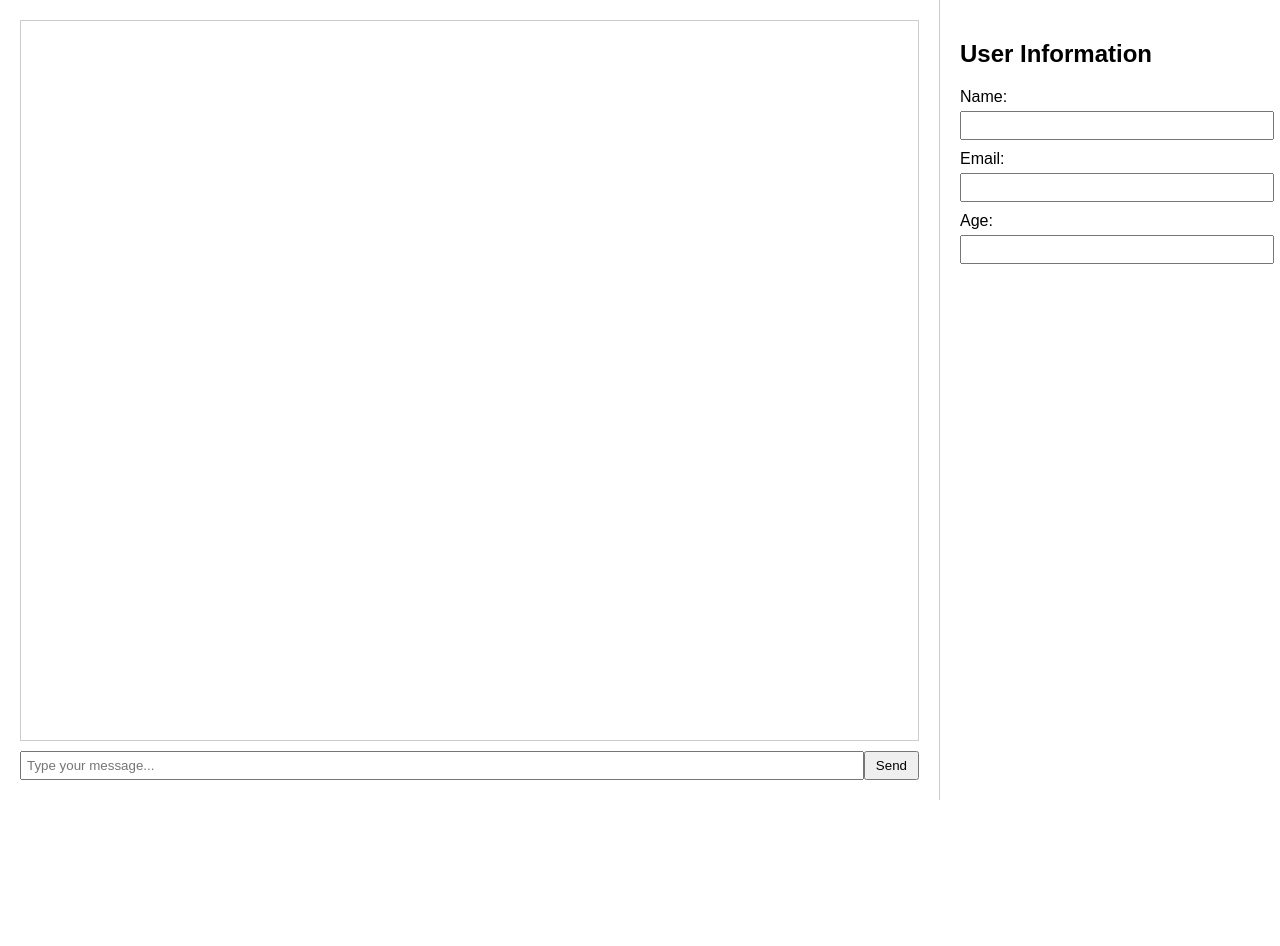
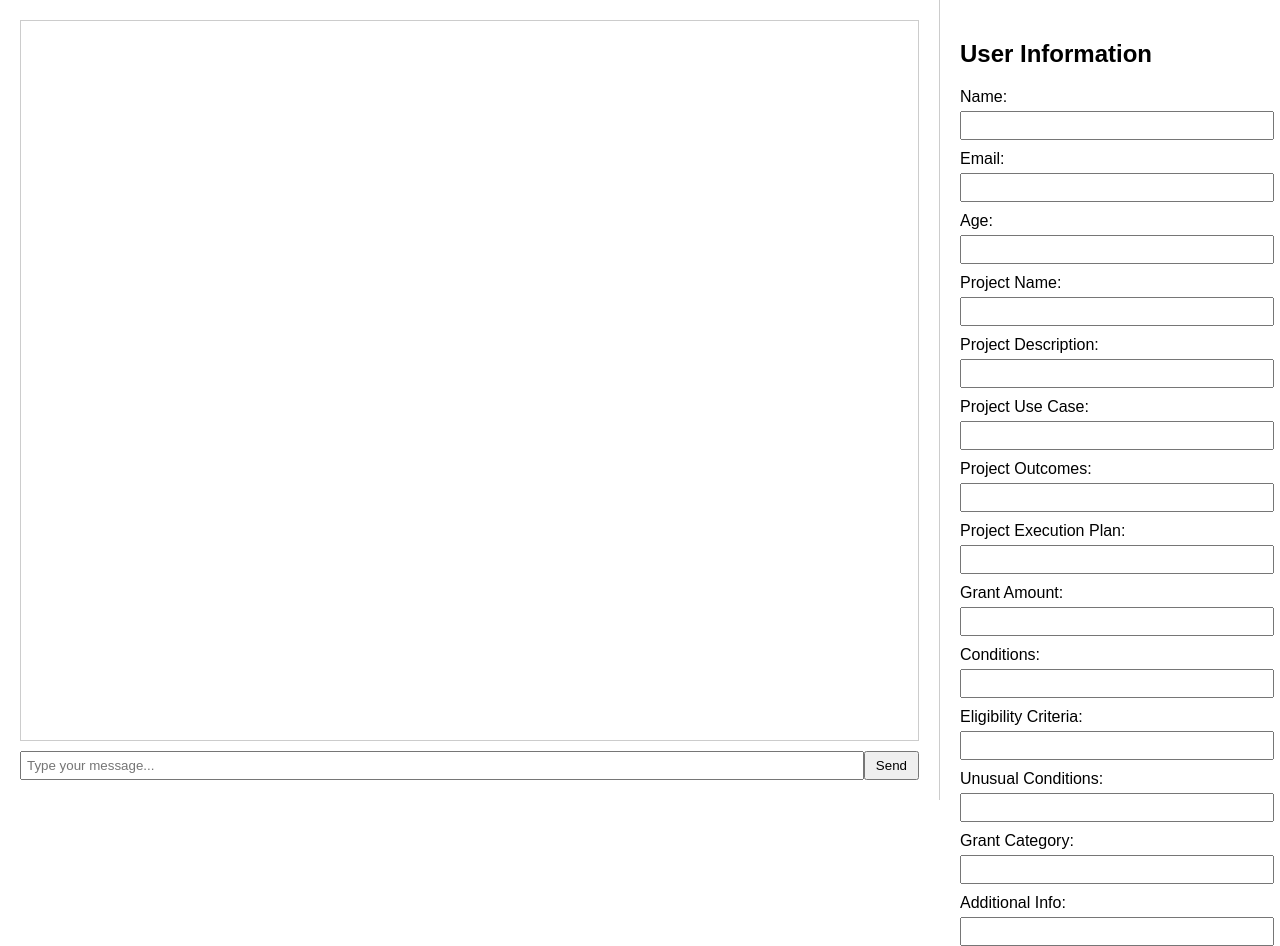
Before and after one commit to CraftsMan-Labs/agents-grant, a plain HTML site: page grant_agent_3/app/index.html in a window 1280 px wide. Before the commit the page ends 800 px from the top, so only its background shows below. Drawn offline with nearby package versions, Linux system fonts and the light colour scheme.

Commit message:
Update forms in grant_agent_3
Add necessary forms and questions from `grant_agent_2` to `grant_agent_3/app/index.html` and update `grant_agent_3/app/main.py` to handle new fields.

**grant_agent_3/app/index.html**
* Add fields for project_name, project_description, project_use_case, project_outcomes, project_execution_plan, grant_amount, conditions, eligibility_criteria, unusual_conditions, grant_category, and additional_info.
* Update the form to include these new fields.
* Update the JavaScript to handle these new fields and ensure the form fields are editable and can be updated through the conversation with the AI.

**grant_agent_3/app/main.py**
* Update the system message to guide the AI to ask questions for the new fields.
* Ensure the AI responses include the new fields in a parseable format.
* Update the conversation history handling to include the new fields.

```diff
--- a/grant_agent_3/app/index.html
+++ b/grant_agent_3/app/index.html
@@ -75,6 +75,50 @@
             <label for="age">Age:</label>
             <input type="number" id="age" name="age">
         </div>
+        <div class="form-group">
+            <label for="project_name">Project Name:</label>
+            <input type="text" id="project_name" name="project_name">
+        </div>
+        <div class="form-group">
+            <label for="project_description">Project Description:</label>
+            <input type="text" id="project_description" name="project_description">
+        </div>
+        <div class="form-group">
+            <label for="project_use_case">Project Use Case:</label>
+            <input type="text" id="project_use_case" name="project_use_case">
+        </div>
+        <div class="form-group">
+            <label for="project_outcomes">Project Outcomes:</label>
+            <input type="text" id="project_outcomes" name="project_outcomes">
+        </div>
+        <div class="form-group">
+            <label for="project_execution_plan">Project Execution Plan:</label>
+            <input type="text" id="project_execution_plan" name="project_execution_plan">
+        </div>
+        <div class="form-group">
+            <label for="grant_amount">Grant Amount:</label>
+            <input type="text" id="grant_amount" name="grant_amount">
+        </div>
+        <div class="form-group">
+            <label for="conditions">Conditions:</label>
+            <input type="text" id="conditions" name="conditions">
+        </div>
+        <div class="form-group">
+            <label for="eligibility_criteria">Eligibility Criteria:</label>
+            <input type="text" id="eligibility_criteria" name="eligibility_criteria">
+        </div>
+        <div class="form-group">
+            <label for="unusual_conditions">Unusual Conditions:</label>
+            <input type="text" id="unusual_conditions" name="unusual_conditions">
+        </div>
+        <div class="form-group">
+            <label for="grant_category">Grant Category:</label>
+            <input type="text" id="grant_category" name="grant_category">
+        </div>
+        <div class="form-group">
+            <label for="additional_info">Additional Info:</label>
+            <input type="text" id="additional_info" name="additional_info">
+        </div>
     </div>
 
     <script>
```
Also changed, not shown: 1 other file.
